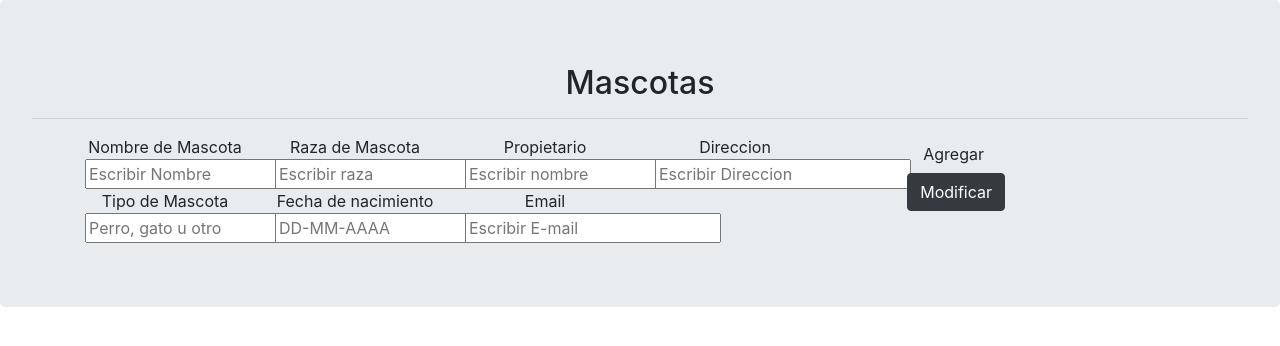
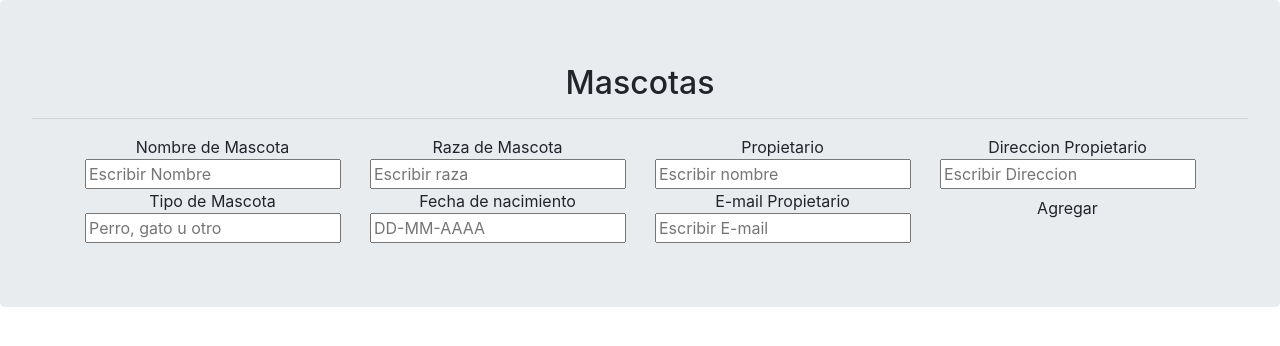
Before and after one commit to SantiagoBetancurCardona97/myspets, a React (Create React App) app: page / in a window 1280 px wide. Shown: the top 346 px of the page. Built offline with nearby package versions, Linux system fonts and the light colour scheme.

Commit message:
Add task

```diff
--- a/src/App.js
+++ b/src/App.js
@@ -31,7 +31,7 @@ import shortid from 'shortid'
         <div className="container">
           <form onSubmit={addPet}>
           <div className="row">
-            <div className="col-2">
+            <div className="col-3">
             <h10>Nombre de Mascota</h10>
             <input type="text" placeholder="Escribir Nombre"
              onChange= {(text) => setPet(text.target.value)}
@@ -41,7 +41,7 @@ import shortid from 'shortid'
               <input type="text" placeholder="Perro, gato u otro"></input>
              </div>
             </div>
-            <div className="col-2">
+            <div className="col-3">
               <h10>Raza de  Mascota</h10>
               <input type="text" placeholder="Escribir raza"></input>
               <div>
@@ -49,26 +49,33 @@ import shortid from 'shortid'
                <input type="text" placeholder="DD-MM-AAAA"></input>
               </div>
             </div>
-            <div className="col-2">
+            <div className="col-3">
               <h10>Propietario</h10>
               <input type="text" placeholder="Escribir nombre"></input>
                <div>
-                <h10>Email</h10>
+                <h10>E-mail Propietario</h10>
                 <input type="text" placeholder="Escribir E-mail"></input>
                </div>
             </div>
-            <div className="col-2">
-              <h10>Direccion</h10>
+            <div className="col-3">
+              <h10>Direccion Propietario</h10>
               <input type="text" placeholder="Escribir Direccion"></input>
-            </div>
-            <div className="col-2">
-              <button className="btn btn float-right mx-2">Agregar</button>
-              <button className="btn btn-dark float-right">Modificar</button>
+              <button className="btn btn float-dark mx-2">Agregar</button>
             </div>
          </div>
          </form>
         </div>
       </div>
+        <div>
+          {
+            pets.map((pet) =>(
+            <li className="list-group-item" key={pet.id}>
+              <span className="lead">{pet.name}</span>
+              <button className="btn btn-dark float-right">Modificar</button>
+            </li>
+            ))
+          }
+        </div>
      </div>
 
    )
```
